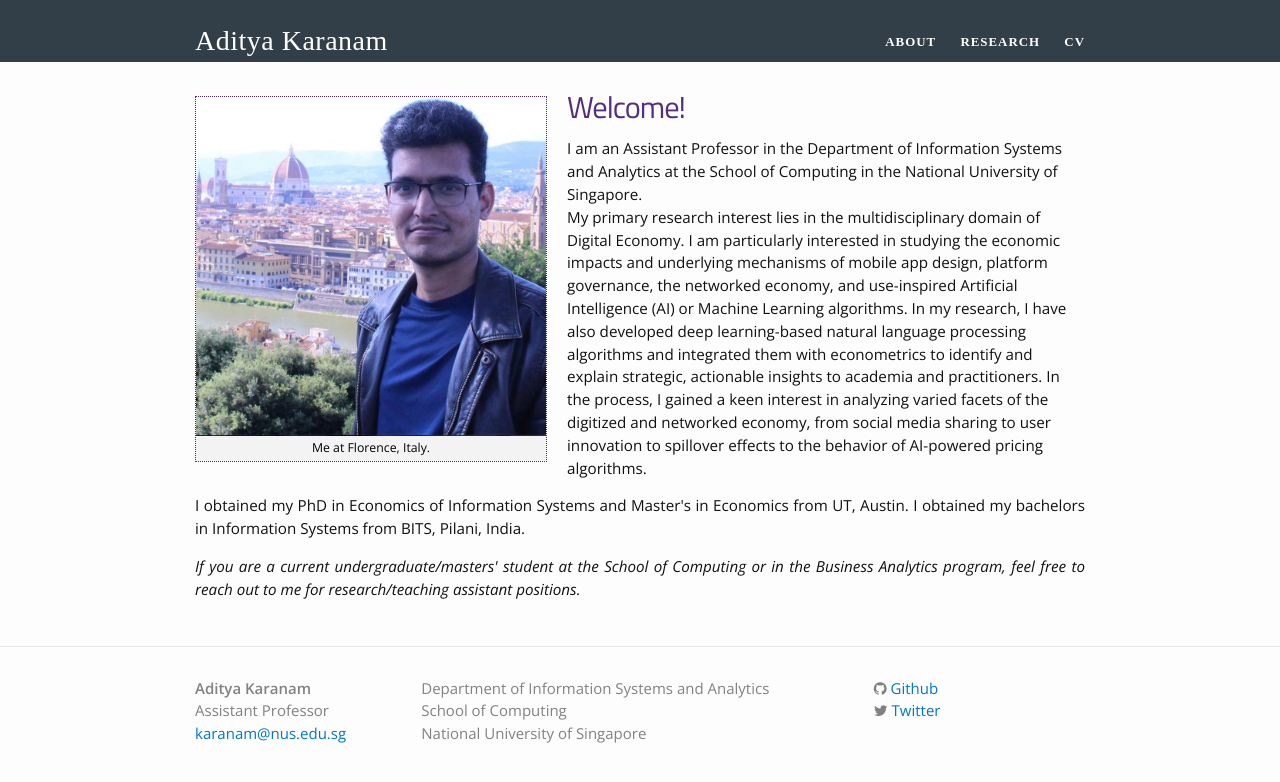
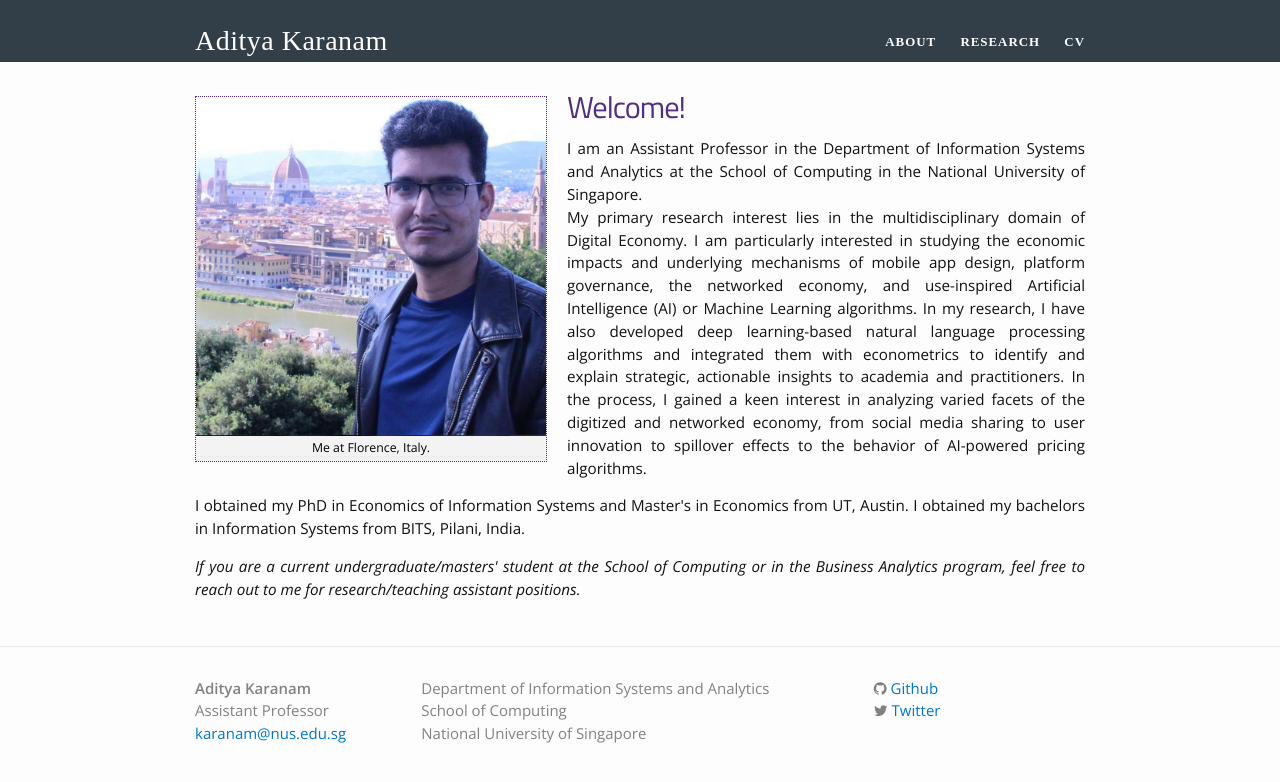
Before and after one commit to askaranam/askaranam.github.io, a Jekyll site: the page built from index.html, in a window 1280 px wide. Shown: the top 782 px of the page. Built offline with Jekyll 4.4.1, drawn with Linux system fonts in a browser that asks for light colours; nearby versions of some CDN libraries; some web fonts are replaced.

Commit message:
Update index.html

```diff
--- a/index.html
+++ b/index.html
@@ -24,7 +24,7 @@ layout: default
 
 <!-- <p class="responsive-text"> I am an Assistant Professor in the Department of Information Systems and Analytics at the School of Computing in the National University of Singapore. </p>  -->
 
-	<p class="responsive-text"> I am an Assistant Professor in the Department of Information Systems and Analytics at the School of Computing in the National University of Singapore. </br>My primary research interest lies in the multidisciplinary domain of Digital Economy.
+	<p style="text-align: justify;"> I am an Assistant Professor in the Department of Information Systems and Analytics at the School of Computing in the National University of Singapore. </br>My primary research interest lies in the multidisciplinary domain of Digital Economy.
 	I am particularly interested in studying the economic impacts and underlying mechanisms of mobile app design, platform governance, the networked economy, and use-inspired Artificial Intelligence (AI) or Machine Learning algorithms.
 	In my research, I have also developed deep learning-based natural language processing algorithms and integrated them with econometrics to identify and explain strategic, actionable insights to academia and practitioners.
 	In the process, I gained a keen interest in analyzing varied facets of the digitized and networked economy, from social media sharing to user innovation to spillover effects to the behavior of AI-powered pricing algorithms.
```
